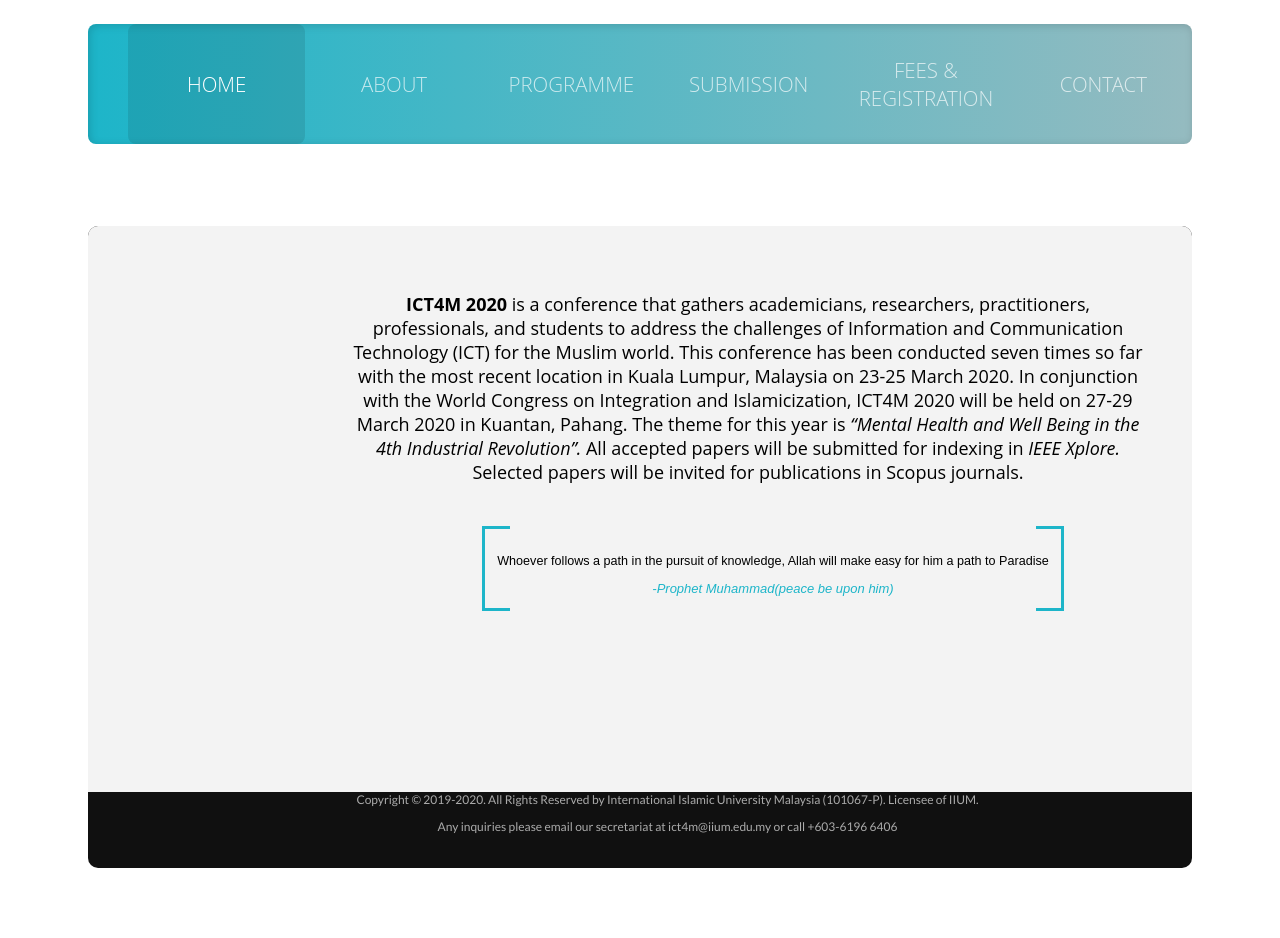
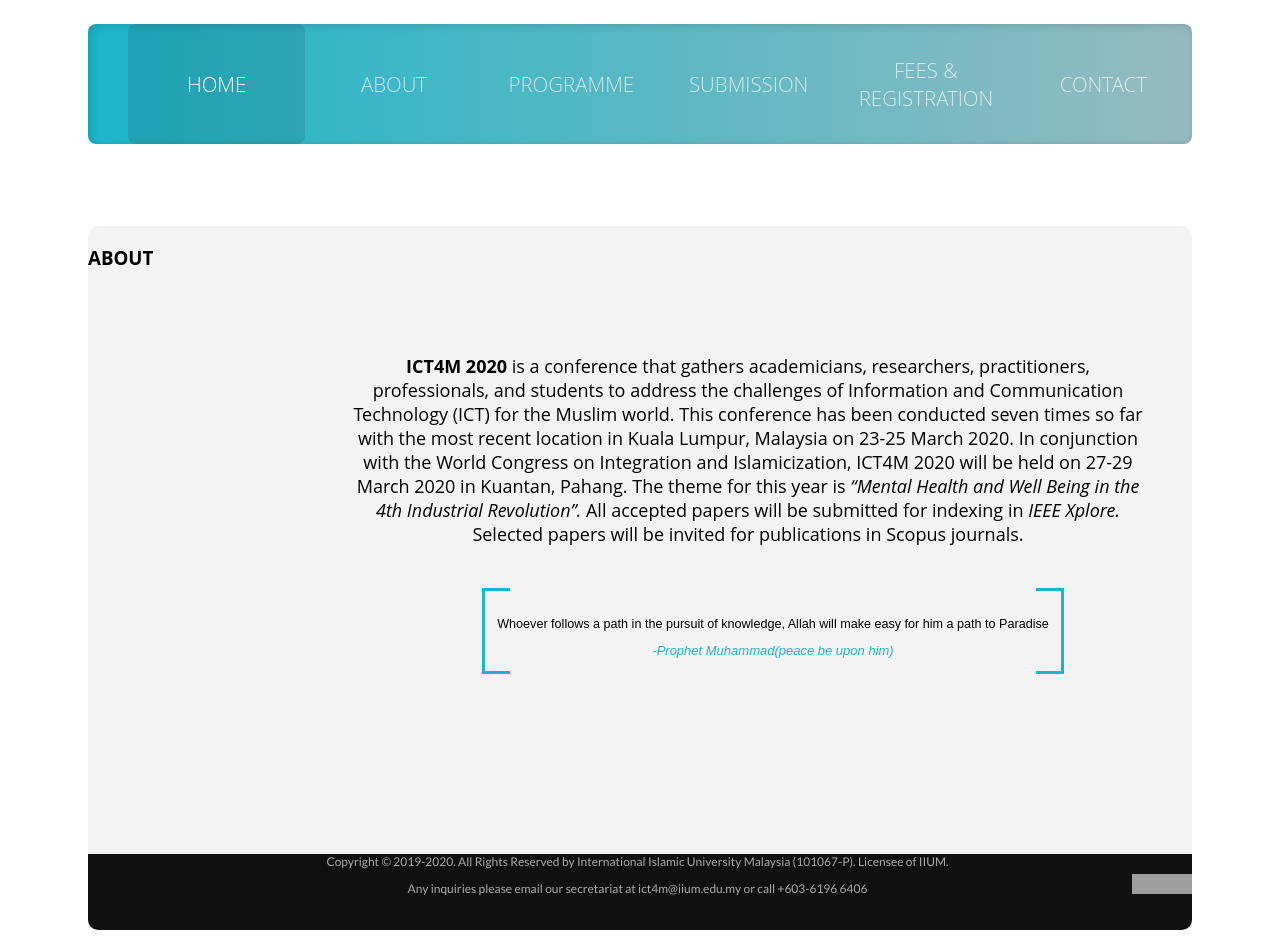
Before and after one commit to ashiqinsolah/ICT4M, a plain HTML site: page about.html in a window 1280 px wide. Before the commit the page ends 876 px from the top, so only its background shows below. Drawn offline with Linux system fonts and the light colour scheme; grey boxes are pictures that could not be loaded.

Commit message:
about upload 2.0

```diff
--- a/about.html
+++ b/about.html
@@ -38,6 +38,7 @@
   </nav>
     <br><br><br>
       <div class="up">
+        <h3 id="title">ABOUT</h3>
         <div class="up-left">
 
         <br><br>
@@ -71,11 +72,10 @@
       </div>
       </div>
     <footer>
-      <!--  <a href="https://twitter.com/"><img class="icon" src="https://www.dignitydreams.com/wp-content/uploads/2017/08/twitter-icon-basic-round-social-iconset-s-icons-0.png" width="20px" height="20px"></a>
+        <a href="https://twitter.com/"><img class="icon" src="https://www.dignitydreams.com/wp-content/uploads/2017/08/twitter-icon-basic-round-social-iconset-s-icons-0.png" width="20px" height="20px"></a>
         <a href="https://facebook.com/"><img class="icon" src="https://cdn3.iconfinder.com/data/icons/capsocial-round/500/facebook-512.png" width="20px" height="20px"></a>
         <a href="https://linkedin.com/"><img class="icon" src="https://cdn3.iconfinder.com/data/icons/social-icons-5/606/LinkedIn.png" width="20px" height="20px"></a>
-    -->    <br><br><br><br>
-        <br><br><br><br>
+
         <p class="copyright-note"> Copyright © 2019-2020. All Rights Reserved by International Islamic University Malaysia (101067-P). Licensee of IIUM.
         </p>
         <p class="copyright-note">Any inquiries please email our secretariat at ict4m@iium.edu.my or call +603-6196 6406</p>
```
